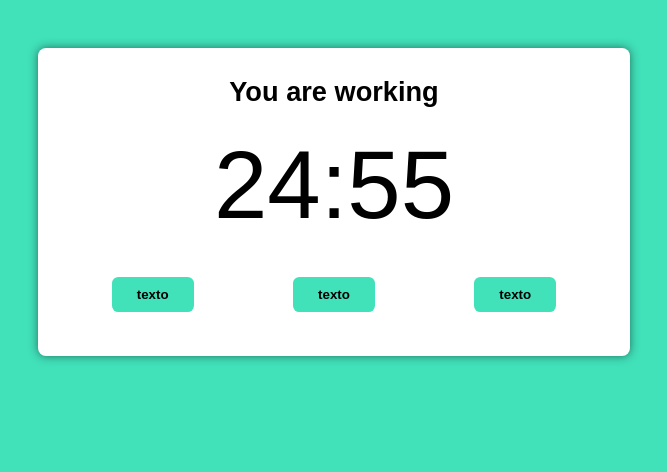
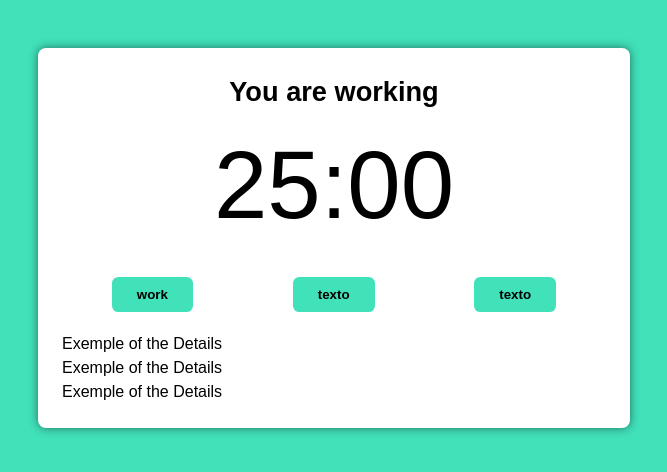
Before and after one commit to PascoalKahamba/pomodoro, a React (Vite) app: page / in a window 1280 px wide. Shown: the top 472 px of the page, without its empty margins (306-973 px from the left). Built offline with nearby package versions, Linux system fonts and the light colour scheme.

Commit message:
created the states timeCounting and working and function configure to start the states

```diff
--- a/src/Components/PomodoroTimer.tsx
+++ b/src/Components/PomodoroTimer.tsx
@@ -11,17 +11,33 @@ interface Props {
 
 const PomodoroTimer = ({ PromodoroTime }: Props) => {
   const [mainTime, setMainTime] = useState(PromodoroTime);
-  useInterval(() => {
-    setMainTime(mainTime - 1);
-  }, 1000);
+  const [timeCounting, setTimeCounting] = useState(false);
+  const [working, setWorking] = useState(false);
+  useInterval(
+    () => {
+      setMainTime(mainTime - 1);
+    },
+    timeCounting ? 1000 : null
+  );
+  const configureWork = () => {
+    setTimeCounting(true);
+    setWorking(true);
+  };
+
   return (
     <div className="pomodoro">
       <h2>You are working</h2>
       <Timer mainTime={mainTime} />
       <div className="controls">
+        <Button text="work" onClick={() => configureWork()} />
         <Button text="texto" onClick={() => console.log(1)} />
         <Button text="texto" onClick={() => console.log(1)} />
-        <Button text="texto" onClick={() => console.log(1)} />
+      </div>
+
+      <div className="details">
+        <p>Exemple of the Details</p>
+        <p>Exemple of the Details</p>
+        <p>Exemple of the Details</p>
       </div>
     </div>
   );
--- a/src/index.css
+++ b/src/index.css
@@ -53,6 +53,8 @@ body {
 }
 .working .pomodoro button {
   background: #ef5d50;
-
   color: #fff;
 }
+.pomodoro .datails {
+  margin: 20px 0;
+}
```
